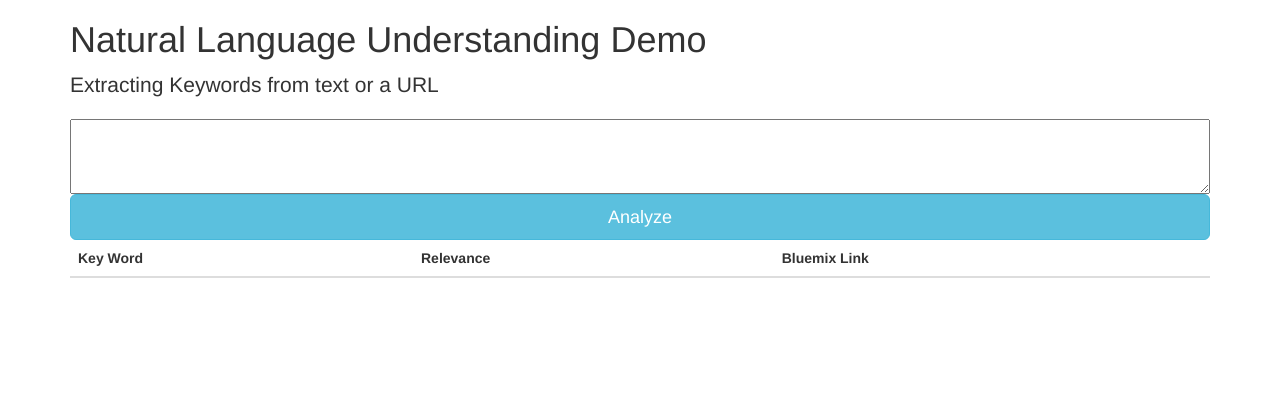
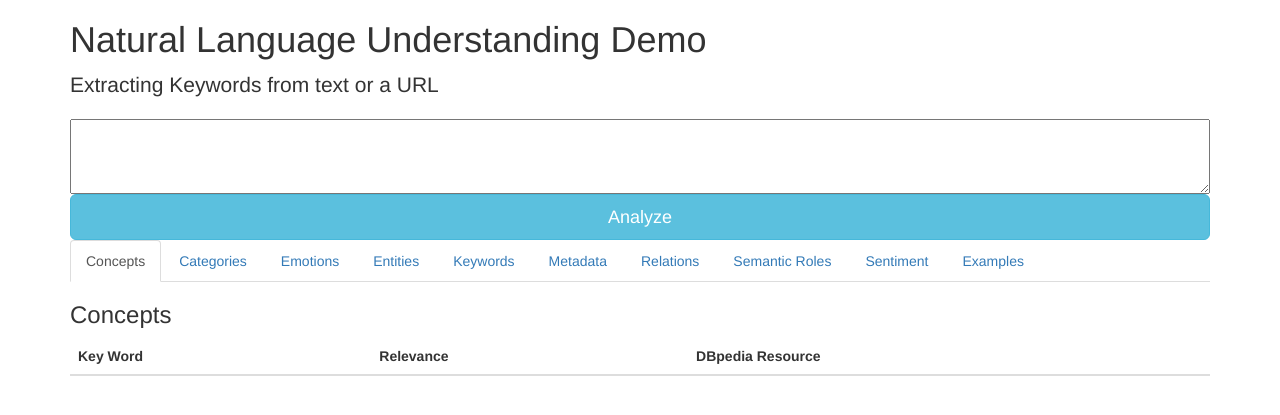
Before and after one commit to Legendofire/nludemo, a CodeIgniter app: page /database/ in a window 1280 px wide. Shown: the top 415 px of the page. Run offline with CodeIgniter, Linux system fonts and the light colour scheme; lists and menus that the app fills with data are empty.

Commit message:
version 2 beta

```diff
--- a/application/controllers/Welcome.php
+++ b/application/controllers/Welcome.php
@@ -5,7 +5,7 @@ defined('BASEPATH') OR exit('No direct script access allowed');
 class Welcome extends CI_Controller {
 
     public function index() {
-        $this->load->view('welcome_message');
+        $this->load->view('welcome_message_1');
     }
 
     public function getKeyWords($text, $isUrl) {
@@ -17,14 +17,10 @@ class Welcome extends CI_Controller {
         );
 
         if ($isUrl) {
-            $response = file_get_contents('https://6fa349f6-dec8-4bd7-a9ab-ab3a579e3999:NZP76VFjCvbd@gateway.watsonplatform.net/natural-language-understanding/api/v1/analyze?version=2017-02-27&url=' . urlencode($text) . '&features=concepts', false, stream_context_create($arrContextOptions));
+            $response = file_get_contents('https://6fa349f6-dec8-4bd7-a9ab-ab3a579e3999:NZP76VFjCvbd@gateway.watsonplatform.net/natural-language-understanding/api/v1/analyze?version=2017-02-27&url=' . urlencode($text) . '&features=concepts,categories,entities,keywords,sentiment,emotion,relations,metadata,semantic_roles', false, stream_context_create($arrContextOptions));
             $f = json_decode($response);
-
-            foreach ($f->concepts as $item) {
-                $item->link = 'https://console.ng.bluemix.net/catalog/?search=' . urlencode($item->text);
-            }
         } else {
-            $response = file_get_contents('https://6fa349f6-dec8-4bd7-a9ab-ab3a579e3999:NZP76VFjCvbd@gateway.watsonplatform.net/natural-language-understanding/api/v1/analyze?version=2017-02-27&text=' . urlencode($text) . '&features=keywords', false, stream_context_create($arrContextOptions));
+            $response = file_get_contents('https://6fa349f6-dec8-4bd7-a9ab-ab3a579e3999:NZP76VFjCvbd@gateway.watsonplatform.net/natural-language-understanding/api/v1/analyze?version=2017-02-27&text=' . urlencode($text) . '&features=keywordsconcepts,categories,entities,keywords,sentiment,emotion,relations,metadata,semantic_roles', false, stream_context_create($arrContextOptions));
 
             $f = json_decode($response);
 
@@ -32,7 +28,6 @@ class Welcome extends CI_Controller {
                 $item->link = 'https://console.ng.bluemix.net/catalog/?search=' . urlencode($item->text);
             }
         }
-
 
         return $f;
     }
--- a/application/views/welcome_message.php
+++ b/application/views/welcome_message.php
@@ -72,7 +72,8 @@ defined('BASEPATH') OR exit('No direct script access allowed');
 
             jQuery.ajax({
                 type: "POST",
-                url: "https://nludemo.mybluemix.net/index.php/Welcome/process",
+                //url: "https://nludemo.mybluemix.net/index.php/Welcome/process",
+                url: "<?php echo base_url()?>/index.php/Welcome/process",
                 dataType: "json",
                 data: {
                     text: $("#input").val()
--- /dev/null
+++ b/application/views/welcome_message_1.php
@@ -0,0 +1,483 @@
+<?php
+defined('BASEPATH') OR exit('No direct script access allowed');
+?>
+<!DOCTYPE html>
+<html lang="en">
+    <head>
+        <meta charset="utf-8">
+        <meta http-equiv="X-UA-Compatible" content="IE=edge">
+        <meta name="viewport" content="width=device-width, initial-scale=1">
+        <title>Natural Language Understanding Demo</title>
+        <link href="https://maxcdn.bootstrapcdn.com/bootstrap/3.3.7/css/bootstrap.min.css" rel="stylesheet">
+        <style>
+            .loader {
+                border: 16px solid #f3f3f3; /* Light grey */
+                border-top: 16px solid #3498db; /* Blue */
+                border-radius: 50%;
+                width: 120px;
+                height: 120px;
+                animation: spin 2s linear infinite;
+            }
+
+            @keyframes spin {
+                0% { transform: rotate(0deg); }
+                100% { transform: rotate(360deg); }
+            }
+        </style>
+    </head>
+    <body>
+
+        <div class="container">
+            <div class="row">
+                <div class="col-md-12">
+                    <h1>Natural Language Understanding Demo</h1>
+                    <p class="lead">Extracting Keywords from text or a URL</p>
+
+                    <textarea id="input" class="col-md-12" style="font-size: x-large;"></textarea>
+
+                    <button id="check_this" class="btn btn-lg btn-info col-md-12">Analyze</button>
+                </div>
+            </div>
+
+            <ul class="nav nav-tabs">
+                <li class="active"><a data-toggle="tab" href="#home">Concepts</a></li>
+                <li><a data-toggle="tab" href="#menu1">Categories</a></li>
+                <li><a data-toggle="tab" href="#menu2">Emotions</a></li>
+                <li><a data-toggle="tab" href="#menu3">Entities</a></li>
+                <li><a data-toggle="tab" href="#menu4">Keywords</a></li>
+                <li><a data-toggle="tab" href="#menu5">Metadata</a></li>
+                <li><a data-toggle="tab" href="#menu6">Relations</a></li>
+                <li><a data-toggle="tab" href="#menu7">Semantic Roles</a></li>
+                <li><a data-toggle="tab" href="#menu8">Sentiment</a></li>
+                <li><a data-toggle="tab" href="#menu9">Examples</a></li>
+            </ul>
+
+            <div class="tab-content">
+                <div id="home" class="tab-pane fade in active">
+                    <h3>Concepts</h3>
+                    <div class="row">
+                        <div class="col-md-12">
+                            <table class="table">
+                                <thead>
+                                <th>Key Word</th>
+                                <th>Relevance</th>
+                                <th>DBpedia Resource</th>
+                                </thead>
+                                <tbody id="body_conc" class="table_body">
+
+                                </tbody>
+                            </table>
+                        </div>
+                    </div>
+                </div>
+
+                <div id="menu1" class="tab-pane fade">
+                    <h3>Categories</h3>
+                    <div class="row">
+                        <div class="col-md-12">
+                            <table class="table">
+                                <thead>
+                                <th>Key Word</th>
+                                <th>Relevance</th>
+                                </thead>
+                                <tbody id="body_cat" class="table_body">
+
+                                </tbody>
+                            </table>
+                        </div>
+                    </div>
+                </div>
+
+                <div id="menu2" class="tab-pane fade">
+                    <h3>Emotions</h3>
+                    <div class="row">
+                        <div class="col-md-12" style="min-width: 310px; height: 400px; max-width: 600px; margin: 0 auto" id="container">
+
+                        </div>
+                    </div>
+                </div>
+
+                <div id="menu3" class="tab-pane fade">
+                    <h3>Entities</h3>
+                    <div class="row">
+                        <table class="table">
+                            <thead>
+                            <th>Text</th>
+                            <th>Type</th>
+                            <th>Relevance</th>
+                            <th>Count</th>
+                            <th>Disambiguation</th>
+                            </thead>
+                            <tbody id="body_ent" class="table_body">
+
+                            </tbody>
+                        </table>
+                    </div>
+                </div>
+
+                <div id="menu4" class="tab-pane fade">
+                    <h3>Keywords</h3>
+                    <div class="row">
+                        <div class="col-md-12">
+                            <table class="table">
+                                <thead>
+                                <th>Key Word</th>
+                                <th>Relevance</th>
+                                </thead>
+                                <tbody id="body_key" class="table_body">
+
+                                </tbody>
+                            </table>
+                        </div>
+                    </div>
+                </div>
+
+                <div id="menu5" class="tab-pane fade">
+                    <h3>Metadata</h3>
+                    <div class="row">
+                        <div class="col-md-6">
+                            <h4>Title: </h4>
+                            <span id="meta_title"></span>
+                        </div>
+                        <div class="col-md-6">
+                            <h4>Publication Date: </h4>
+                            <span id="meta_date"></span>
+                        </div>
+                    </div>
+                    <div class="row">
+                        <div class="col-md-12">
+                            <ul class="nav nav-tabs">
+                                <li class="active"><a data-toggle="tab" href="#feeds">Feeds</a></li>
+                                <li><a data-toggle="tab" href="#authors">Authors</a></li>
+                            </ul>
+                            <div class="tab-content">
+                                <div id="feeds" class="tab-pane fade in active">
+                                    <div class="col-md-12">
+                                        <table class="table">
+                                            <thead>
+                                            <th>Feed URL</th>
+                                            <th>Confident?</th>
+                                            </thead>
+                                            <tbody id="body_meta_feed" class="table_body">
+
+                                            </tbody>
+                                        </table>
+                                    </div>
+                                </div>
+                                <div id="authors" class="tab-pane fade">
+                                    <div class="col-md-12">
+                                        <table class="table">
+                                            <thead>
+                                            <th>Name</th>
+                                            </thead>
+                                            <tbody id="body_meta_auth" class="table_body">
+
+                                            </tbody>
+                                        </table>
+                                    </div>
+                                </div>
+                            </div>
+                        </div>
+                    </div>
+                </div>
+
+                <div id="menu6" class="tab-pane fade">
+                    <h3>Relations</h3>
+                    <div class="row">
+                        <table class="table">
+                            <thead>
+                            <th>Text</th>
+                            <th>Relation</th>
+                            <th>Score</th>
+                            </thead>
+                            <tbody id="body_rel" class="table_body">
+
+                            </tbody>
+                        </table>
+                    </div>
+                </div>
+
+                <div id="menu7" class="tab-pane fade">
+                    <h3>Semantic Roles</h3>
+                    <div class="row">
+                        <table class="table">
+                            <thead>
+                            <th>Subject</th>
+                            <th>Verb</th>
+                            <th>Object</th>
+                            </thead>
+                            <tbody id="body_sem" class="table_body">
+
+                            </tbody>
+                        </table>
+                    </div>
+                </div>
+
+                <div id="menu8" class="tab-pane fade">
+                    <h3>Sentiment</h3>
+                    <div class="row">
+                        <div class="col-md-6" style="display:none" id="happy">
+                            <img src="<?php base_url() ?>Assets/happy_smile.png" class="img-responsive" alt="Cinque Terre">
+                        </div>
+                        <div class="col-md-6" style="display:none" id="sad">
+                            <img src="<?php base_url() ?>Assets/sad_smile.jpeg" class="img-responsive" alt="Cinque Terre">
+                        </div>
+                        <div class="col-md-6">
+                            <p style="text-align: center">
+                                <span style="font-size: xx-large;">Sentiment Score:</span><br>
+                                <span style="font-size: xx-large;" id="sentiment_value"></span>
+                            </p>
+                        </div>
+                    </div>
+                </div>
+
+                <div id="menu9" class="tab-pane fade">
+                    <h3>Examples</h3>
+                    <div class="row">
+                        <table class="table">
+                            <thead>
+                            <th>Name</th>
+                            <th>Link</th>
+                            <th>Copy</th>
+                            </thead>
+                            <tbody>
+                                <tr>
+                                    <td>Tokens of Love in Paris</td>
+                                    <td><a id="ex_1" href="http://paidpost.nytimes.com/chaumet/tokens-of-love.html?tbs_nyt=2017-march-nytnative_ribbon&cpv_dsm_id=1064918">http://paidpost.nytimes.com/chaumet/tokens-of-love.html?tbs_nyt=2017-march-nytnative_ribbon&cpv_dsm_id=1064918</a></td>
+                                    <td><button id="button1" class="btn btn-info ex_btn" data-id="ex_1">Use Example</button></td>
+                                </tr>
+                                <tr>
+                                    <td>New York Today: A Holocaust Survivor’s Story, on Stage</td>
+                                    <td><a id="ex_2" href="https://www.nytimes.com/2017/04/18/nyregion/new-york-today-a-holocaust-survivors-story-on-stage.html">https://www.nytimes.com/2017/04/18/nyregion/new-york-today-a-holocaust-survivors-story-on-stage.html</a></td>
+                                    <td><button id="button1" class="btn btn-info ex_btn" data-id="ex_2">Use Example</button></td>
+                                </tr>
+                                <tr>
+                                    <td>Huffington Post Funny articles</td>
+                                    <td><a id="ex_7" href="http://www.huffingtonpost.com/news/funny-articles/">http://www.huffingtonpost.com/news/funny-articles/</a></td>
+                                    <td><button id="button1" class="btn btn-info ex_btn" data-id="ex_7">Use Example</button></td>
+                                </tr>
+                                <tr>
+                                    <td>Raye7 Website</td>
+                                    <td><a id="ex_8" href="www.raye7.com">www.raye7.com</a></td>
+                                    <td><button id="button1" class="btn btn-info ex_btn" data-id="ex_8">Use Example</button></td>
+                                </tr>
+                                <tr>
+                                    <td>Overlimits Website</td>
+                                    <td><a id="ex_9" href="www.overlimits.ae">www.overlimits.ae</a></td>
+                                    <td><button id="button1" class="btn btn-info ex_btn" data-id="ex_9">Use Example</button></td>
+                                </tr>
+                                <tr>
+                                    <td>Unidots Website</td>
+                                    <td><a id="ex_10" href="www.unidots.com.eg">www.unidots.com.eg</a></td>
+                                    <td><button id="button1" class="btn btn-info ex_btn" data-id="ex_10">Use Example</button></td>
+                                </tr>
+                            </tbody>
+                        </table>
+                    </div>
+                </div>
+
+            </div>
+        </div>
+
+        <script src="https://ajax.googleapis.com/ajax/libs/jquery/1.12.4/jquery.min.js"></script>
+        <script src="https://maxcdn.bootstrapcdn.com/bootstrap/3.3.7/js/bootstrap.min.js"></script>
+        <script src="https://code.highcharts.com/highcharts.js"></script>
+        <script src="https://code.highcharts.com/modules/exporting.js"></script>
+
+        <div id="spinner" class="modal fade" tabindex="-1" role="dialog" aria-hidden="spinner">
+            <div class="modal-dialog" role="document">
+                <div class="loader text-center col-md-12 col-md-offset-4"></div>
+            </div>
+        </div>
+
+        <div id="disambiguation_modal" class="modal fade" tabindex="-1" role="dialog" aria-hidden="modal_add">
+            <div class="modal-dialog" role="document">
+                <div class="modal-content">
+                    <div class="modal-header">
+                        <button type="button" class="close" data-dismiss="modal" aria-label="Close"><span aria-hidden="true">&times;</span></button>
+                        <h3 class="modal-title" id="modal_add"><i style="color:#3c8dbc;padding-right:5px"class="fa fa-pencil"></i>Other Types Associated With <span id="dis_text"></span></h3>
+                    </div>
+                    <div class="modal-body">
+                        <ul style="-webkit-column-count: 3; -moz-column-count: 3; column-count: 3; list-style: none;" id="dis_subtype">
+
+                        </ul>
+                    </div>
+                </div>
+            </div>
+        </div>
+
+    </body>
+    <script>
+        var data = [];
+        $("#check_this").on('click', function () {
+            jQuery.ajax({
+                type: "POST",
+                //url: "https://nludemo.mybluemix.net/index.php/Welcome/process",
+                url: "<?php echo base_url() ?>/index.php/Welcome/process",
+                dataType: "json",
+                data: {
+                    text: $("#input").val()
+                },
+                beforeSend: function () {
+                    $('#spinner').modal('show');
+                },
+                success: function (html) {
+                    data = html;
+                    fill_table();
+                    fill_piechart();
+                    fill_sentiment();
+                    fill_metadata();
+                    fill_relations();
+                    fill_semantic_roles()
+                },
+                complete: function () {
+                    $('#spinner').modal('hide');
+                }
+            });
+
+        });
+
+        function fill_table() {
+            $(".table_body").html("");
+
+            for (var i = 0; i < data.concepts.length; i++) {
+                var row = '<tr><td>' + data.concepts[i].text + '</td><td>' + data.concepts[i].relevance + '</td><td><a href="' + data.concepts[i].dbpedia_resource + '">' + data.concepts[i].dbpedia_resource + '</a></td></tr>'
+                $("#body_conc").append(row);
+            }
+
+            for (var i = 0; i < data.categories.length; i++) {
+                var row = '<tr><td>' + data.categories[i].label + '</td><td>' + data.categories[i].score + '</td></tr>'
+                $("#body_cat").append(row);
+            }
+
+            for (var i = 0; i < data.keywords.length; i++) {
+                var row = '<tr><td>' + data.keywords[i].text + '</td><td>' + data.keywords[i].relevance + '</td></tr>'
+                $("#body_key").append(row);
+            }
+
+            var meta = data.metadata;
+            for (var i = 0; i < meta.feeds.length; i++) {
+                var row = '<tr><td><a href="' + meta.feeds[i].feed + '">' + meta.feeds[i].feed + '</a></td><td>' + meta.feeds[i].confident + '</td></tr>'
+                $("#body_meta_feed").append(row);
+            }
+
+            for (var i = 0; i < meta.authors.length; i++) {
+                var row = '<tr><td>' + meta.authors[i].name + '</td></tr>'
+                $("#body_meta_auth").append(row);
+            }
+
+            var entities = data.entities;
+            for (var i = 0; i < entities.length; i++) {
+                var row = '<tr><td>' + entities[i].text + '</td><td>' + entities[i].type + '</td><td>' + entities[i].relevance + '</td><td>' + entities[i].count + '</td><td><button type="button" class="btn btn-info dism_button" data-id="' + i + '"">View Disambiguations</button></td></tr>'
+                $("#body_ent").append(row);
+            }
+            $('.dism_button').on('click', function () {
+                view_disambiguation($(this).data('id'));
+            });
+        }
+
+        function fill_piechart() {
+            var emotions = data.emotion.document.emotion;
+            Highcharts.chart('container', {
+                chart: {
+                    plotBackgroundColor: null,
+                    plotBorderWidth: null,
+                    plotShadow: false,
+                    type: 'pie'
+                },
+                tooltip: {
+                    pointFormat: '{series.name}: <b>{point.percentage:.1f}%</b>'
+                },
+                plotOptions: {
+                    pie: {
+                        allowPointSelect: true,
+                        cursor: 'pointer',
+                        dataLabels: {
+                            enabled: true,
+                            format: '<b>{point.name}</b>: {point.percentage:.1f} %',
+                            style: {
+                                color: (Highcharts.theme && Highcharts.theme.contrastTextColor) || 'black'
+                            }
+                        }
+                    }
+                },
+                series: [{
+                        name: 'Percentage',
+                        colorByPoint: true,
+                        data: [{
+                                name: 'Sadness',
+                                y: emotions.sadness
+                            }, {
+                                name: 'Joy',
+                                y: emotions.joy,
+                                selected: true
+                            }, {
+                                name: 'Fear',
+                                y: emotions.fear
+                            }, {
+                                name: 'Disgust',
+                                y: emotions.disgust
+                            }, {
+                                name: 'Anger',
+                                y: emotions.anger
+                            }]
+                    }]
+            });
+        }
+
+        function fill_sentiment() {
+            var sentiment = data.sentiment.document;
+            if (sentiment.label === 'positive') {
+                $("#happy").show();
+                $("#sad").hide();
+            } else {
+                $("#sad").show();
+                $("#happy").hide();
+            }
+            $("#sentiment_value").html(sentiment.score);
+        }
+
+        function fill_metadata() {
+            var meta = data.metadata;
+            $("#meta_title").html(meta.title);
+            $("#meta_date").html(meta.publication_date);
+        }
+
+        function view_disambiguation(index) {
+            var disambiguation = data.entities[index].disambiguation;
+            $("#dis_text").html(disambiguation.name);
+            $("#dis_subtype").html('');
+            for (var i = 0; i < disambiguation.subtype.length; i++) {
+                $("#dis_subtype").append('<li>' + disambiguation.subtype[i] + '</li>');
+            }
+            $("#disambiguation_modal").modal('show');
+        }
+
+        function fill_relations() {
+            var relations = data.relations;
+            for (var i = 0; i < relations.length; i++) {
+                var arguments = relations[i].arguments;
+                var relation = "<a href='#' data-toggle='tooltip' title='" + arguments[0].entities[0].type + "'>" + arguments[0].text + "</a> " + relations[i].type + " " + "<a href='#' data-toggle='tooltip' title='" + arguments[1].entities[0].type + "'>" + arguments[1].text + "</a>";
+                var row = '<tr><td>' + relations[i].sentence + '</td><td>' + relation + '</td><td>' + relations[i].score + '</td></tr>'
+                $("#body_rel").append(row);
+            }
+        }
+
+        function fill_semantic_roles() {
+            var semantics = data.semantic_roles;
+            for (var i = 0; i < semantics.length; i++) {
+                try {
+                    var row = '<tr><td>' + semantics[i].subject.text + '</td><td>' + "<a href='#' data-toggle='tooltip' title='" + semantics[i].action.verb.text + " in " + semantics[i].action.verb.tense + " tense'>" + semantics[i].action.text + "</a>" + '</td><td>' + semantics[i].object.text + '</td></tr>'
+                    $("#body_sem").append(row);
+                } catch (err) {
+                }
+            }
+        }
+
+        $('[data-toggle="tooltip"]').tooltip();
+
+        $('.ex_btn').on('click', function () {
+            $('#input').val($('#'+$(this).data('id')).html());
+        });
+    </script>
+</html>
```
